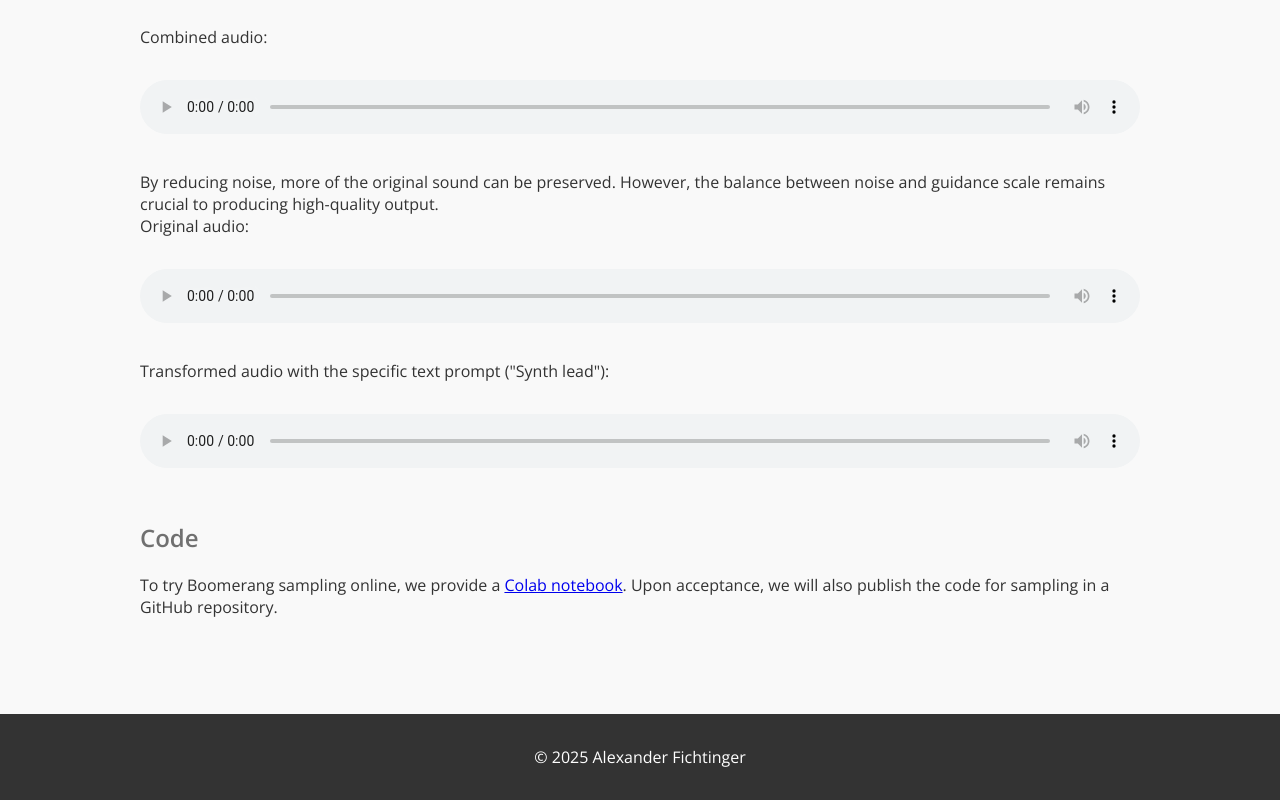
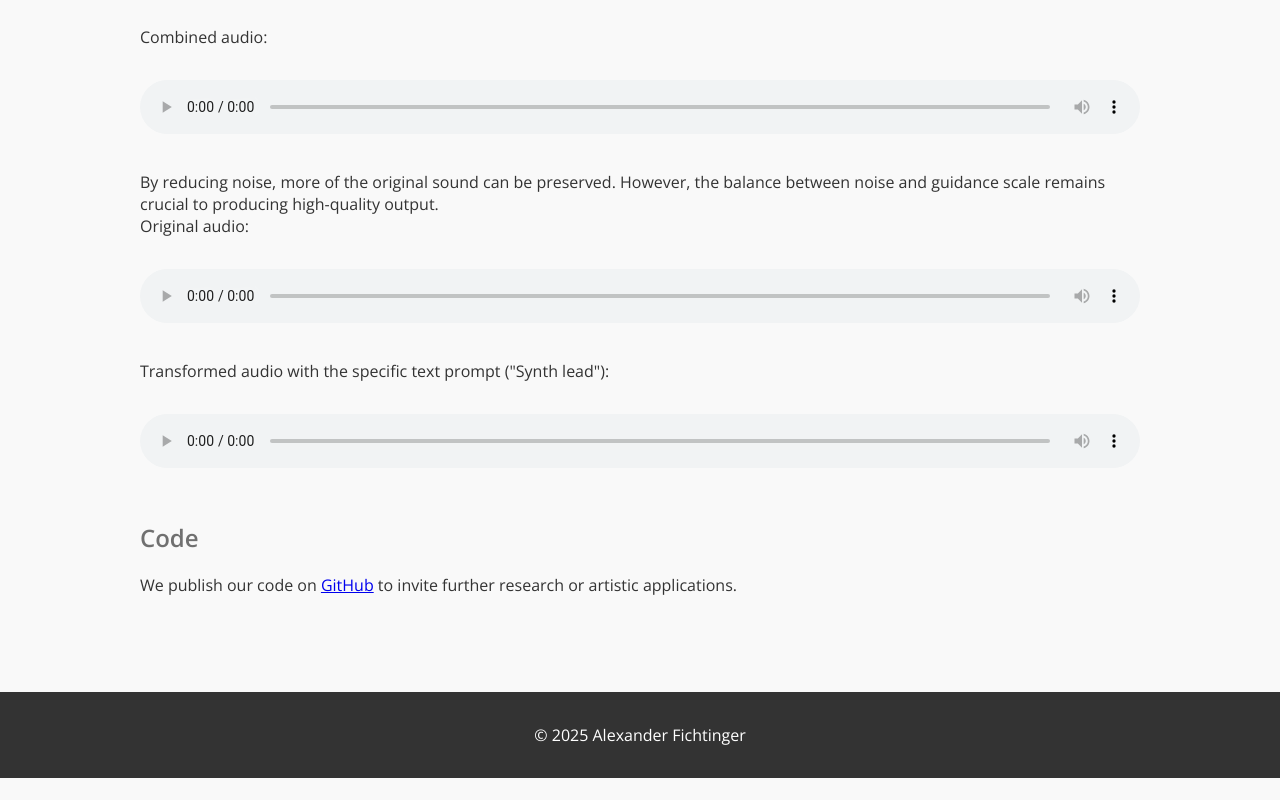
Before and after one commit to malex1106/boomify, a plain HTML site: page index.html in a window 1280 px wide. Shown: the part 2812-3612 px from the top of the page. After the commit the page ends 3590 px from the top, so only its background shows below. Drawn offline with nearby package versions, Linux system fonts and the light colour scheme.

Commit message:
Update index.html to include link to github repository

```diff
--- a/index.html
+++ b/index.html
@@ -467,9 +467,7 @@
     <section>
       <h2>Code</h2>
       <p>
-        To try Boomerang sampling online, we provide a <a href="https://colab.research.google.com/drive/1oVaC6aPEzQnOZ5t16jTWSa-1BfVHyeXr?usp=sharing">Colab notebook</a>.
-        Upon acceptance, we will also publish the code for sampling in a GitHub repository.
-      </p>
+        We publish our code on <a href="https://github.com/malex1106/boomify">GitHub</a> to invite further research or artistic applications.
     </section>
   </main>
   <footer>
```
